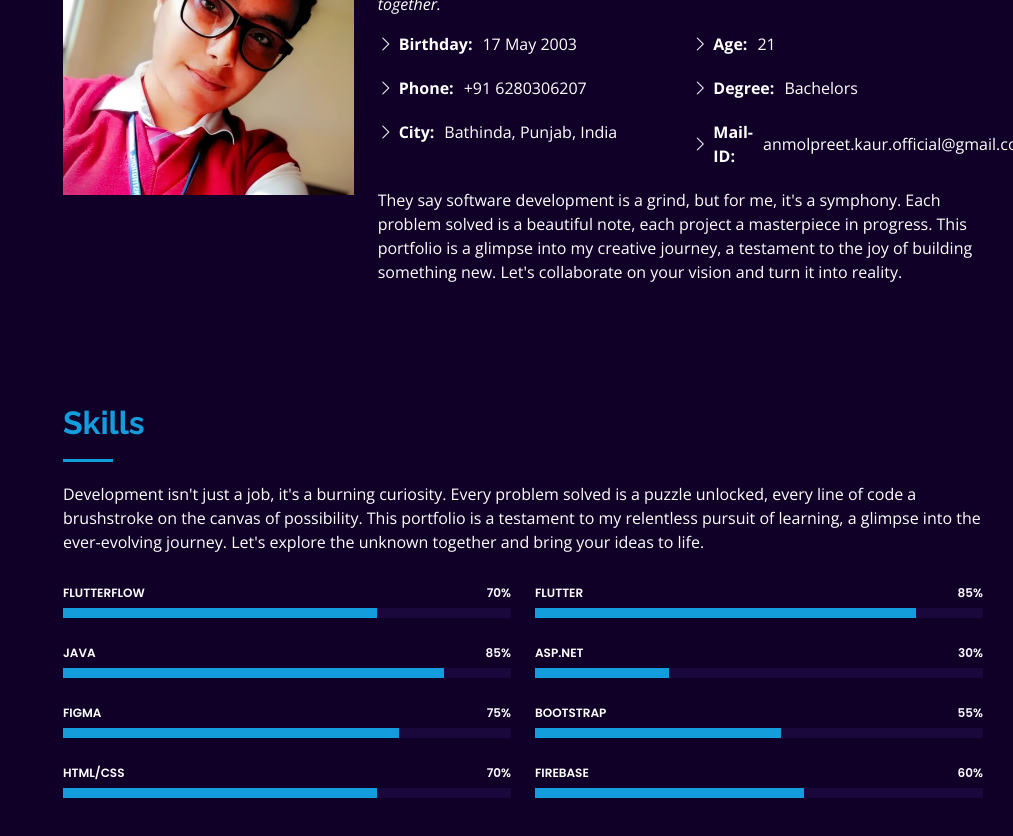
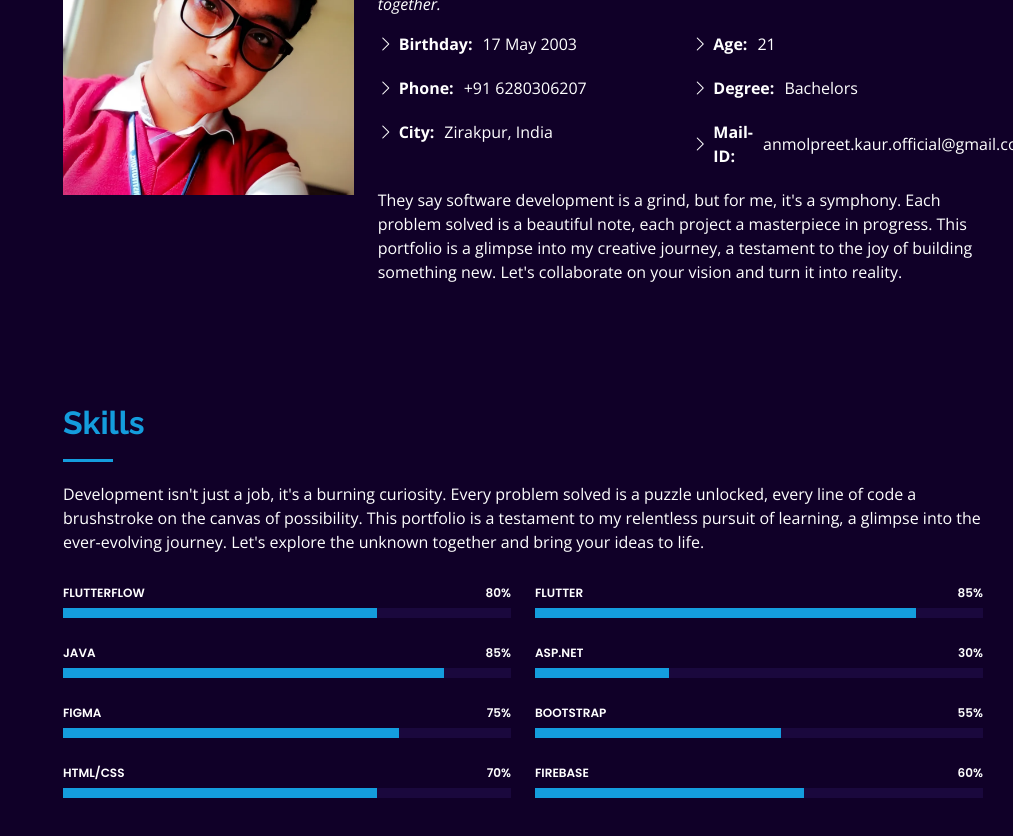
Before and after one commit to devil-preet/My-Portfolio-Website, a plain HTML site: page index.html in a window 1280 px wide. Shown: the part 1160-1996 px from the top of the page, without its empty margins (267-1280 px from the left). Drawn offline with nearby package versions, Linux system fonts and the light colour scheme; animation ran at ten frames a second.

Commit message:
fdfcmhgv
 v v v v

```diff
--- a/index.html
+++ b/index.html
@@ -106,7 +106,7 @@
                   <li data-aos="fade-up"><i class="bi bi-chevron-right"></i> <strong>Birthday:</strong> <span>17 May 2003</span></li>
 
                   <li data-aos="fade-up"><i class="bi bi-chevron-right"></i> <strong>Phone:</strong> <span>+91 6280306207</span></li>
-                  <li data-aos="fade-up"><i class="bi bi-chevron-right"></i> <strong>City:</strong> <span>Bathinda, Punjab, India</span></li>
+                  <li data-aos="fade-up"><i class="bi bi-chevron-right"></i> <strong>City:</strong> <span>Zirakpur, India</span></li>
                 </ul>
               </div>
               <div class="col-lg-6" data-aos="fade-up">
@@ -141,7 +141,7 @@
           <div class="col-lg-6" data-aos="fade-up">
 
             <div class="progress" data-aos="fade-up">
-              <span class="skill">FlutterFlow <i class="val">70%</i></span>
+              <span class="skill">FlutterFlow <i class="val">80%</i></span>
               <div class="progress-bar-wrap" data-aos="fade-up">
                 <div class="progress-bar" role="progressbar" aria-valuenow="70" aria-valuemin="0" aria-valuemax="100"></div>
               </div>
```
